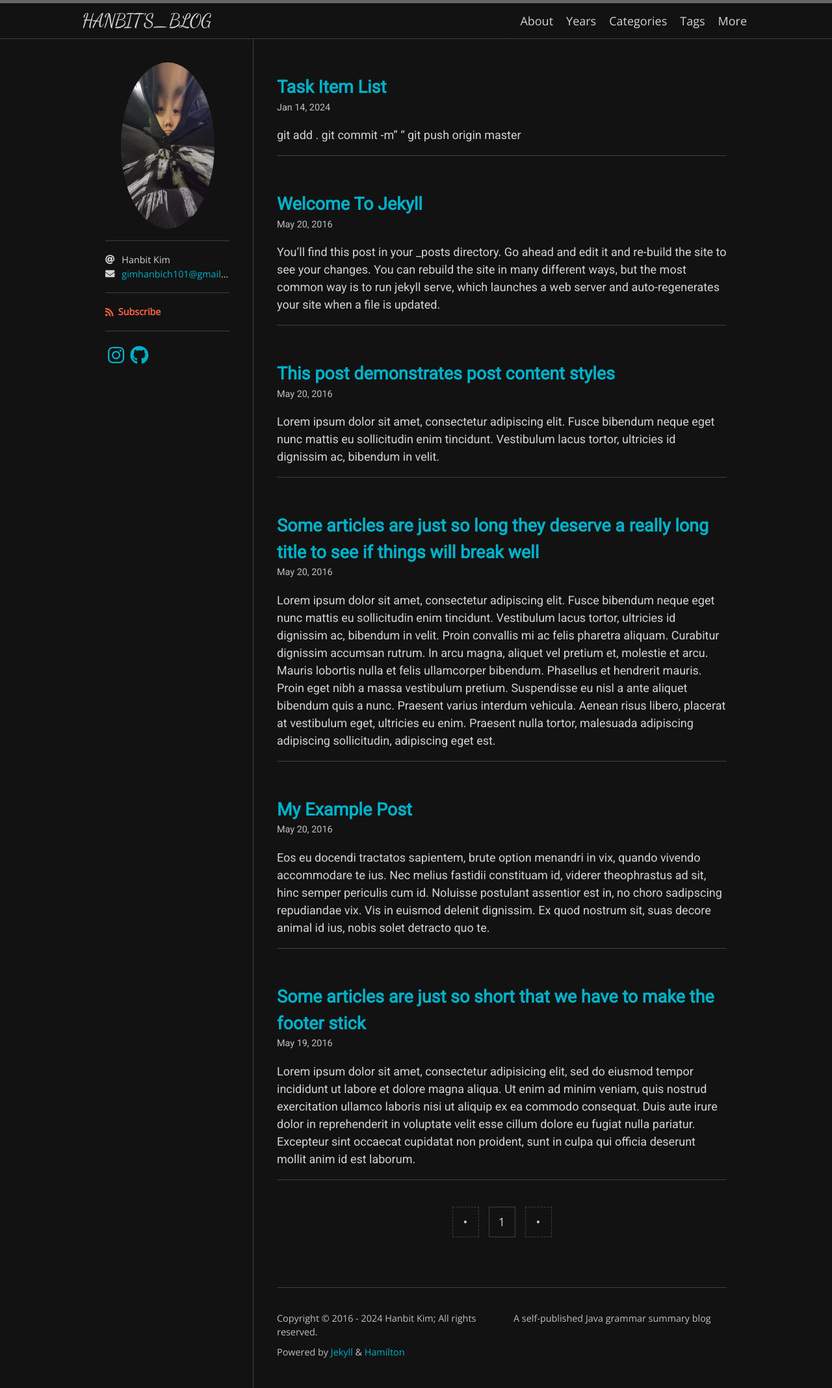
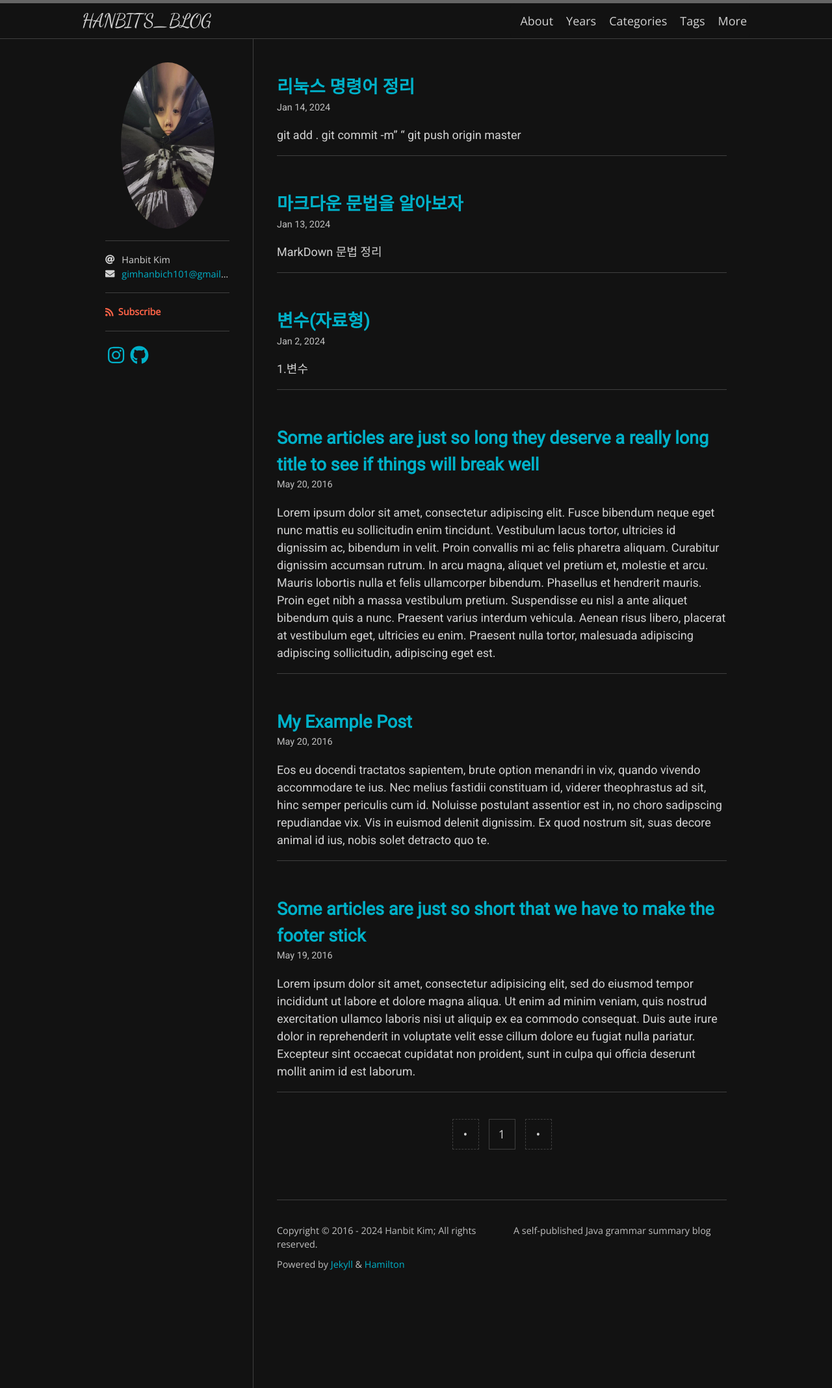
Before and after one commit to taewonschool/blog, a Jekyll site: the page built from index.html, in a window 1280 px wide. Shown: the whole page at 65% size. Built offline with Jekyll 4.4.1, drawn with Linux system fonts in a browser that asks for light colours; nearby versions of some CDN libraries; some web fonts are replaced; the list of posts is cut into pages by our own code; part of the change alters nothing that is shown.

Commit message:
variable,markdown,linux

````diff
--- a/_posts/2016-05-20-this-post-demonstrates-post-content-styles.md
+++ /dev/null
@@ -1,116 +0,0 @@
----
-layout: post
-toc: true
-title: "This post demonstrates post content styles"
-categories: junk
-tags: [markdown, css, html]
-author:
-  - Bart Simpson
-  - Nelson Mandela Muntz
----
-
-Lorem ipsum dolor sit amet, consectetur adipiscing elit. Fusce bibendum neque eget nunc mattis eu sollicitudin enim tincidunt. Vestibulum lacus tortor, ultricies id dignissim ac, bibendum in velit.
-
-## Some great heading (h2)
-
-Proin convallis mi ac felis pharetra aliquam. Curabitur dignissim accumsan rutrum. In arcu magna, aliquet vel pretium et, molestie et arcu.
-
-Mauris lobortis nulla et felis ullamcorper bibendum. Phasellus et hendrerit mauris. Proin eget nibh a massa vestibulum pretium. Suspendisse eu nisl a ante aliquet bibendum quis a nunc. Praesent varius interdum vehicula. Aenean risus libero, placerat at vestibulum eget, ultricies eu enim. Praesent nulla tortor, malesuada adipiscing adipiscing sollicitudin, adipiscing eget est.
-
-## Another great heading (h2)
-
-Lorem ipsum dolor sit amet, consectetur adipiscing elit. Fusce bibendum neque eget nunc mattis eu sollicitudin enim tincidunt. Vestibulum lacus tortor, ultricies id dignissim ac, bibendum in velit.
-
-### Some great subheading (h3)
-
-Proin convallis mi ac felis pharetra aliquam. Curabitur dignissim accumsan rutrum. In arcu magna, aliquet vel pretium et, molestie et arcu. Mauris lobortis nulla et felis ullamcorper bibendum.
-
-Phasellus et hendrerit mauris. Proin eget nibh a massa vestibulum pretium. Suspendisse eu nisl a ante aliquet bibendum quis a nunc.
-
-### Some great subheading (h3)
-
-Praesent varius interdum vehicula. Aenean risus libero, placerat at vestibulum eget, ultricies eu enim. Praesent nulla tortor, malesuada adipiscing adipiscing sollicitudin, adipiscing eget est.
-
-> This quote will *change* your life. It will reveal the <i>secrets</i> of the universe, and all the wonders of humanity. Don't <em>misuse</em> it.
-
-Lorem ipsum dolor sit amet, consectetur adipiscing elit. Fusce bibendum neque eget nunc mattis eu sollicitudin enim tincidunt.
-
-### Some great subheading (h3)
-
-Vestibulum lacus tortor, ultricies id dignissim ac, bibendum in velit. Proin convallis mi ac felis pharetra aliquam. Curabitur dignissim accumsan rutrum.
-
-```html
-<html>
-  <head>
-  </head>
-  <body>
-    <p>Hello, World!</p>
-  </body>
-</html>
-```
-
-
-In arcu magna, aliquet vel pretium et, molestie et arcu. Mauris lobortis nulla et felis ullamcorper bibendum. Phasellus et hendrerit mauris.
-
-#### You might want a sub-subheading (h4)
-
-In arcu magna, aliquet vel pretium et, molestie et arcu. Mauris lobortis nulla et felis ullamcorper bibendum. Phasellus et hendrerit mauris.
-
-In arcu magna, aliquet vel pretium et, molestie et arcu. Mauris lobortis nulla et felis ullamcorper bibendum. Phasellus et hendrerit mauris.
-
-#### But it's probably overkill (h4)
-
-In arcu magna, aliquet vel pretium et, molestie et arcu. Mauris lobortis nulla et felis ullamcorper bibendum. Phasellus et hendrerit mauris.
-
-##### Could be a smaller sub-heading, `pacman` (h5)
-
-In arcu magna, aliquet vel pretium et, molestie et arcu. Mauris lobortis nulla et felis ullamcorper bibendum. Phasellus et hendrerit mauris.
-
-###### Small yet significant sub-heading  (h6)
-
-In arcu magna, aliquet vel pretium et, molestie et arcu. Mauris lobortis nulla et felis ullamcorper bibendum. Phasellus et hendrerit mauris.
-
-### Oh hai, an unordered list!!
-
-In arcu magna, aliquet vel pretium et, molestie et arcu. Mauris lobortis nulla et felis ullamcorper bibendum. Phasellus et hendrerit mauris.
-
-- First item, yo
-- Second item, dawg
-- Third item, what what?!
-- Fourth item, fo sheezy my neezy
-
-### Oh hai, an ordered list!!
-
-In arcu magna, aliquet vel pretium et, molestie et arcu. Mauris lobortis nulla et felis ullamcorper bibendum. Phasellus et hendrerit mauris.
-
-1. First item, yo
-2. Second item, dawg
-3. Third item, what what?!
-4. Fourth item, fo sheezy my neezy
-
-
-
-## Headings are cool! (h2)
-
-Proin eget nibh a massa vestibulum pretium. Suspendisse eu nisl a ante aliquet bibendum quis a nunc. Praesent varius interdum vehicula. Aenean risus libero, placerat at vestibulum eget, ultricies eu enim. Praesent nulla tortor, malesuada adipiscing adipiscing sollicitudin, adipiscing eget est.
-
-Praesent nulla tortor, malesuada adipiscing adipiscing sollicitudin, adipiscing eget est.
-
-Proin eget nibh a massa vestibulum pretium. Suspendisse eu nisl a ante aliquet bibendum quis a nunc.
-
-### Tables
-
-Title 1               | Title 2               | Title 3               | Title 4
---------------------- | --------------------- | --------------------- | ---------------------
-lorem                 | lorem ipsum           | lorem ipsum dolor     | lorem ipsum dolor sit
-lorem ipsum dolor sit | lorem ipsum dolor sit | lorem ipsum dolor sit | lorem ipsum dolor sit
-lorem ipsum dolor sit | lorem ipsum dolor sit | lorem ipsum dolor sit | lorem ipsum dolor sit
-lorem ipsum dolor sit | lorem ipsum dolor sit | lorem ipsum dolor sit | lorem ipsum dolor sit
-
-
-Title 1 | Title 2 | Title 3 | Title 4
---- | --- | --- | ---
-lorem | lorem ipsum | lorem ipsum dolor | lorem ipsum dolor sit
-lorem ipsum dolor sit amet | lorem ipsum dolor sit amet consectetur | lorem ipsum dolor sit amet | lorem ipsum dolor sit
-lorem ipsum dolor | lorem ipsum | lorem | lorem ipsum
-lorem ipsum dolor | lorem ipsum dolor sit | lorem ipsum dolor sit amet | lorem ipsum dolor sit amet consectetur
--- a/_posts/2016-05-20-welcome-to-jekyll.md
+++ /dev/null
@@ -1,22 +0,0 @@
----
-layout: post
----
-You’ll find this post in your `_posts` directory. Go ahead and edit it and re-build the site to see your changes. You can rebuild the site in many different ways, but the most common way is to run `jekyll serve`, which launches a web server and auto-regenerates your site when a file is updated.
-
-To add new posts, simply add a file in the `_posts` directory that follows the convention `YYYY-MM-DD-name-of-post.ext` and includes the necessary front matter. Take a look at the source for this post to get an idea about how it works.
-
-Jekyll also offers powerful support for code snippets:
-
-{% highlight ruby %}
-def print_hi(name)
-  puts "Hi, #{name}"
-end
-print_hi('Tom')
-#=> prints 'Hi, Tom' to STDOUT.
-{% endhighlight %}
-
-Check out the [Jekyll docs][jekyll-docs] for more info on how to get the most out of Jekyll. File all bugs/feature requests at [Jekyll’s GitHub repo][jekyll-gh]. If you have questions, you can ask them on [Jekyll Talk][jekyll-talk].
-
-[jekyll-docs]: http://jekyllrb.com/docs/home
-[jekyll-gh]:   https://github.com/jekyll/jekyll
-[jekyll-talk]: https://talk.jekyllrb.com/
--- /dev/null
+++ b/_posts/2024-01-02-variable.md
@@ -0,0 +1,223 @@
+---
+layout: post
+toc: true
+title: "변수(자료형)"
+categories: Java
+tags: [markdown, css, html]
+
+---
+### 1.변수
+
+변수(variable)은 값을 저장할 수 있는 메모리의 특정 번지에 붙이는 이름이다. 프로그램은 변수를 통해 메모리의 특정 번지에 값을 저장하고 읽을 수 있다.
+
+변수를 메모리의 어디에 저장하고 어떤 방식으로 저장할지는 프로그래밍 언어와 운영체제가 정하는데, 자바의 경우 JVM이 하게 된다.
+
+자바의 변수는 다양한 타입의 값을 저장할 수 없다. (정수 타입에는 정수만, 실수 타입에는 실수만)
+
+**변수 선언**
+
+```java
+int n
+double d;
+```
+
+**자바 변수 명명 규칙**
+
+- 첫 번째 글자는 문자이거나 '$', '_' 이어야 한다. 숫자로 시작할 수 없다.
+- 영어 대소문자를 구문한다. (firstname != firstName)
+- 카멜 케이스 명명 규칙을 따른다. (maxSpeed, firstName, carBodyColor)
+
+### 값 저장
+
+자바에서는 변수에 값이 저장되지 않으면 변수가 생성되지 않는다. '선언'과 '생성'은 다른 이야기이다. 자바에서는 반드시 변수를 선언하고 초기화를 해 주어야 한다.
+
+```java
+int n = 90;
+```
+
+변수는 선언 시에 사용한 타입의 값만 저장할 수 있다.
+
+### 변수 사용 범위
+
+자바의 모든 변수는 중괄호 { } 블록 내에서 선언되고 사용된다. 메소드 블록 내에서 선언된 변수를 `로컬 변수(local variable)`라고 부른다. 로컬 변수는 자신이 속한 블록 내부에서만 사용 가능하다.
+
+```java
+package sec01.exam04;
+
+public class VariableScopeExample {
+  public static void main(String[] args) {
+    int v1 = 15;
+    if(v1>10) {
+      int v2;
+      v2 = v1 - 10;
+    }
+    // v2 때문에 에러 발생. 사용 불가능
+    int v3 = v1 + v2 + 5;
+  }
+}
+```
+
+### 2-2. 기본 타입
+
+| 저장되는 값에 따른 분류 | 타입의 종류 |
+| --- | --- |
+| 정수 타입 | byte, char, short, int, long |
+| 실수 타입 | float, double |
+| 논리 타입 | boolean |
+
+### 정수 타입
+
+| 타입 | 메모리 사용 크기(byte) | 메모리 사용 크기(bit) |
+| --- | --- | --- |
+| byte | 1byte | 8bit |
+| short | 2byte | 16bit |
+| char | 2byte | 16bit |
+| int | 4byte | 32bit |
+| long | 8byte | 64bit |
+
+저장할 수 있는 값의 범위는 `-2^(n-1) ~ (2^(n-1)-1)`이다.
+
+`long` 타입을 사용하고자 할 때는 정수 리터럴 뒤에 `L`을 붙여주면 된다.
+
+```java
+long balance = 30000000000; (X)
+long balance = 30000000000L; (O)
+```
+
+- **char 타입**
+
+작은따옴표(')로 감싼 하나의 문자(문자 리터럴)를 저장하는 타입이다. 문자 리터럴은 유니코드로 변환되어 저장된다.
+
+```java
+char var1 = 'A'; //유니코드: 65
+char var2 = '가'; //유니코드: 44032
+int var3 = 'A';
+System.out.println(var1); //A 출력
+System.out.println(var2); //65 출력
+```
+
+- **String 타입**
+
+    유니코드로 변환되지 않는 큰따옴표(")로 감싼 문자열을 저장하는 타입이다.
+
+    - 이스케이프 문자이스케이프 문자를 사용하면 문자열 내부에 특정 문자를 포함시킬 수 있다.
+
+    ```java
+    String str = "나는 \"자바\"를 좋아합니다.";
+    System.out.println(str)
+    -> 나는 "자바"를 좋아합니다
+    ```
+
+    | 이스케이프 문자 | 출력 용도 |
+    | --- | --- |
+    | \t | 탭만큼 띄움 |
+    | \n | 줄 바꿈 |
+    | \r | 캐리지리턴 |
+    | \" | " 출력 |
+    | \' | ' 출력 |
+    | \\ | \ 출력 |
+    | \u16진수 | 16진수유니코드에 해당하는 문자 출력 |
+
+### 실수 타입
+
+| 타입 | 메모리 사용 크기(byte) | 저장되는 값의 허용 범위(양수) |
+| --- | --- | --- |
+| float | 4byte | ±(1.40129846432481707e-45 ~ 3.40282346638528860e+38) |
+| double | 8byte | ±(4.94065645841246544e-324d ~ 1.79769313486231570e+308d) |
+
+자바는 실수 리터럴을 기본적으로 `double` 타입으로 해석한다. 실수 리터럴을 `float` 타입으로 저장하고 싶다면 리터럴 뒤에 `F`를 붙여주면 된다.
+
+```java
+float var = 3.14; (X)
+float var = 3.14f;
+float var = 3E6F;
+```
+
+### 논리 타입
+
+1byte 크기이다.
+
+```java
+boolean stop = true;
+boolen state = false;
+```
+
+### 2-3. 타입 변환
+
+```
+byte < short < int < long < float < double
+```
+
+작은 타입이 큰 타입으로 저장될 때는 자동으로 형변환된다.
+
+### 강제 타입 변환
+
+```java
+double doubleValue = 3.14;
+int intValue = (int) doubleValue; //정수 부분인 3만 저장
+```
+
+### 연산식에서 자동 타입 변환
+
+```java
+//byte, short 타입의 피연산자는 int 타입으로 변환된다
+byte a = 30;
+byte b = 70;
+int result = a + b; //반드시 int 타입
+
+//두 피연산자 중 큰 타입으로 변환된 후 연산 수행
+int intValue = 10;
+double doubleValue = 5.5;
+double result = intValue + doubleValue;
+int result = intValue + (int) doubleValue; //꼭 int로 하려면!
+```
+
+### 연산식에서 문자열 자동 타입 변환
+
+```java
+int value = 3 + 7; //10
+String str1 = "3" + 7; //"37"
+String str2 = 1 + 2 + "3"; //"33"
+```
+
+### 문자열 타입 변환 메소드
+
+```java
+// 문자열 -> 기본 타입
+String str = "7";
+byte value1 = Byte.parseByte(str);
+short value2 = Short.parseShort(str);
+int value3 = Integer.parseInt(str);
+
+// 기본 타입 -> 문자열
+String str = String.valueOf(기본타입값);
+```
+
+### 2-4. 변수와 시스템 입출력
+
+### 모니터로 변수값 출력하기
+
+| 메소드 | 의미 |
+| --- | --- |
+| println(내용); | 괄호 안의 내용 출력 후 행을 바꿔라 |
+| printf(내용); | 괄호 안의 내용을 출력만 해라 |
+| printf("형식문자열", 값1, 값2,...); | 형식문자열대로 내용을 출력해라 |
+
+```java
+//이름: 김한빛
+System.out.printf("이름: %s", "김한빛");
+
+//이름: 김자바, 나이: 17
+System.out.printf("이름: %1$s, 나이: %2%d", "김한빛", 17);
+```
+
+### 문자열 입력받기
+
+```java
+import java.util.Scanner;
+
+//시스템의 입력 장치로부터 읽는 Scanner 생성
+Scanner scanner = new Scanner(System.in);
+//Enter 입력되기 전까지의 내용을 읽음
+String inputData = scanner.nextLine();
+```
--- /dev/null
+++ b/_posts/2024-01-13-markdown.md
@@ -0,0 +1,40 @@
+---
+layout: post
+title: 마크다운 문법을 알아보자
+tags: [markdown, css, html]
+categories: Java
+---
+# MarkDown 문법 정리
+
+Header : h1~h6까지 제목표현 가능,
+# 제목 1
+
+## 제목 2
+
+### 제목 3
+
+### 제목 4
+
+### 제목 5
+
+### 제목 6
+
+Emphasis : 주로 ctrl + b, _ , * , ~ , 사용,
+이텔릭체는 *별표(asterisks)* 혹은 _언더바(underscore)_를 사용하세요.
+두껍게는 **별표(asterisks)** 혹은 __언더바(underscore)__를 사용하세요.
+**_이텔릭체_와 두껍게**를 같이 사용할 수 있습니다.
+취소선은 ~~물결표시(tilde)~~를 사용하세요.
+<u>밑줄</u>은 `<u></u>`를 사용하세요.
+
+List : 1. 순서가 필요한 경우
+2. 순서가 필요한 경우
+1. 순서 1
+2. 순서 2
+- 순서가 필요하지 않은 목록에 사용 가능한 기호 : - , * , +
+
+Links : [ ] 상자안에 연결될 링크 이름을 넣은후 일반 URL이나
+꺽쇠 괄호 안의 URL은 자동으로 링크를 사용합니다.
+
+Horizontal Rule: 각 기호를 3개이상 입력.
+
+Line Breaks : 띄어쓰기 2번.
--- a/_posts/2024-01-14-linux-commend.md
+++ b/_posts/2024-01-14-linux-commend.md
@@ -1,7 +1,8 @@
 ---
 layout: post
-title: Task Item List
-tags: [to-do list]
+title: 리눅스 명령어 정리
+tags: [markdown, css, html]
+categories: Java
 ---
 
 git add .
````
